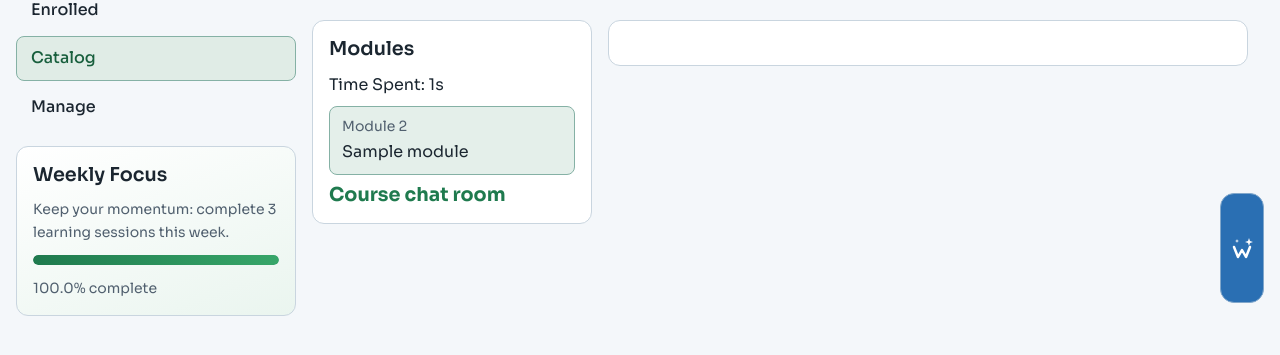
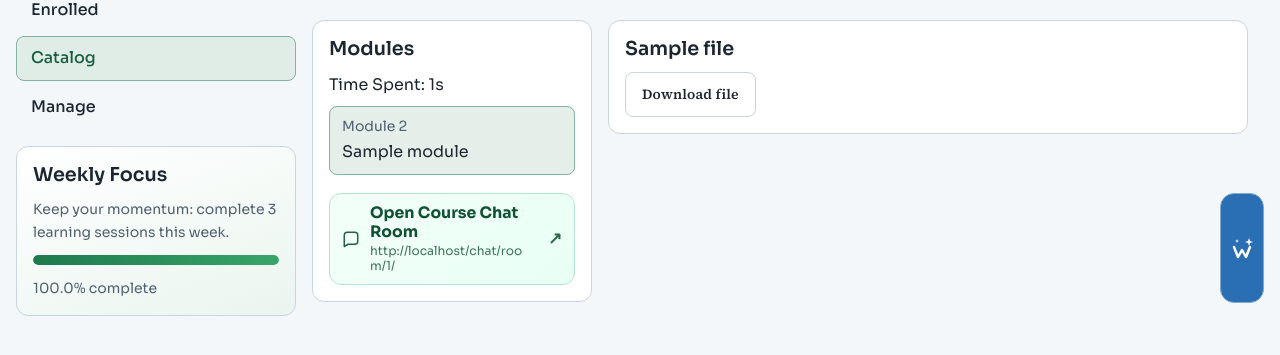
Before and after one commit to worku404/e-learning, a Django app: page /students/course/1/ in a window 1280 px wide. Shown: the part 152-507 px from the top of the page. Run offline with Django 5.2, Linux system fonts and the light colour scheme; a user stored in the database is signed in; tables that the repository leaves empty hold one stand-in row (values such as "Sample post"); parts of the project's set-up code (start-up, migrations or seed data) failed here and were passed over.

Commit message:
update chat button

```diff
--- a/edu/courses/static/css/components.css
+++ b/edu/courses/static/css/components.css
@@ -831,3 +831,78 @@ body:not(.theme-dark) #chat-message-input:focus {
 body:not(.theme-dark) #chat::-webkit-scrollbar-thumb {
     background: rgba(255, 158, 197, 0.45);
 }
+/* Light mode (default) */
+.course-chat-link {
+  display: inline-flex;
+  align-items: center;
+  gap: 10px;
+  width: 100%;
+  margin-top: 10px;
+  padding: 10px 12px;
+  border: 1px solid #b7e4d0;
+  border-radius: 12px;
+  background: linear-gradient(135deg, #f3fff9 0%, #e8fff4 100%);
+  color: #0f5132;
+  text-decoration: none;
+  transition: transform 0.2s ease, box-shadow 0.2s ease, border-color 0.2s ease;
+}
+
+.course-chat-link:hover,
+.course-chat-link:focus-visible {
+  transform: translateY(-1px);
+  border-color: #7fd3ad;
+  box-shadow: 0 8px 18px rgba(15, 81, 50, 0.18);
+  outline: none;
+}
+
+.course-chat-link__icon {
+  display: inline-flex;
+  flex: 0 0 auto;
+  opacity: 0.9;
+}
+
+.course-chat-link__text {
+  min-width: 0;
+  display: flex;
+  flex-direction: column;
+  gap: 2px;
+  flex: 1 1 auto;
+}
+
+.course-chat-link__title {
+  font-weight: 700;
+  font-size: 0.98rem;
+  line-height: 1.2;
+}
+
+.course-chat-link__path {
+  font-size: 0.76rem;
+  line-height: 1.25;
+  opacity: 0.8;
+  word-break: break-all;
+}
+
+.course-chat-link__arrow {
+  font-size: 1.05rem;
+  font-weight: 700;
+  flex: 0 0 auto;
+  opacity: 0.85;
+}
+
+/* Dark mode */
+body.theme-dark .course-chat-link {
+  border-color: #2b5f8a;
+  background: linear-gradient(135deg, #13263a 0%, #1a3550 100%);
+  color: #d6ecff;
+}
+
+body.theme-dark .course-chat-link:hover,
+body.theme-dark .course-chat-link:focus-visible {
+  border-color: #4ea5e9;
+  box-shadow: 0 8px 18px rgba(23, 77, 126, 0.35);
+}
+
+body.theme-dark .course-chat-link__path {
+  color: #8fc6f0;
+  opacity: 1;
+}
--- a/edu/students/templates/students/course/detail.html
+++ b/edu/students/templates/students/course/detail.html
@@ -36,11 +36,23 @@
                     {% empty %}
                         <li class="c-module-item">No modules yet.</li>
                     {% endfor %}
-                    <h3>
-                        <a href="{% url 'chat:course_chat_room' object.id %}">
-                            Course chat room
-                        </a>
-                    </h3>
+                    <a href="{% url 'chat:course_chat_room' object.id %}" class="course-chat-link" aria-label="Open course chat room">
+                    <span class="course-chat-link__icon" aria-hidden="true">
+                        <svg viewBox="0 0 24 24" width="18" height="18" fill="none" stroke="currentColor" stroke-width="2" stroke-linecap="round" stroke-linejoin="round">
+                        <path d="M21 15a4 4 0 0 1-4 4H8l-5 3V7a4 4 0 0 1 4-4h10a4 4 0 0 1 4 4z"></path>
+                        </svg>
+                    </span>
+
+                    <span class="course-chat-link__text">
+                        <span class="course-chat-link__title">Open Course Chat Room</span>
+                        <span class="course-chat-link__path">
+                        {{ request.scheme }}://{{ request.get_host }}{% url 'chat:course_chat_room' object.id %}
+                        </span>
+                    </span>
+
+                    <span class="course-chat-link__arrow" aria-hidden="true">↗</span>
+                    </a>
+
                 </ul>
             </aside>
 
```
Also changed, not shown: 4 other files.
